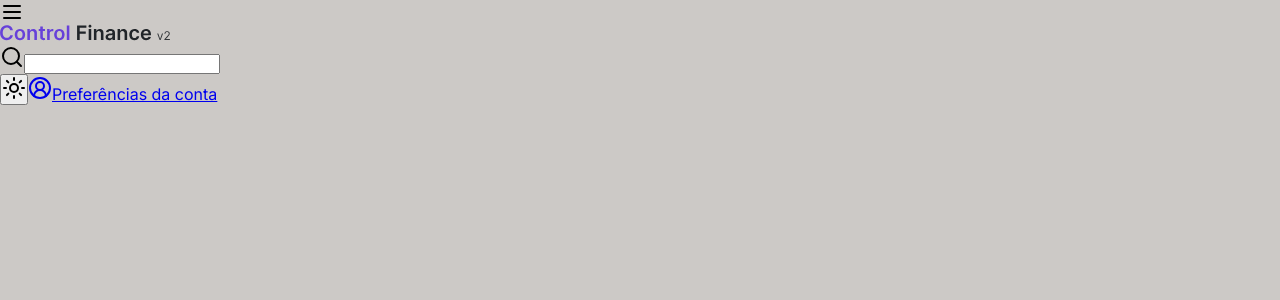
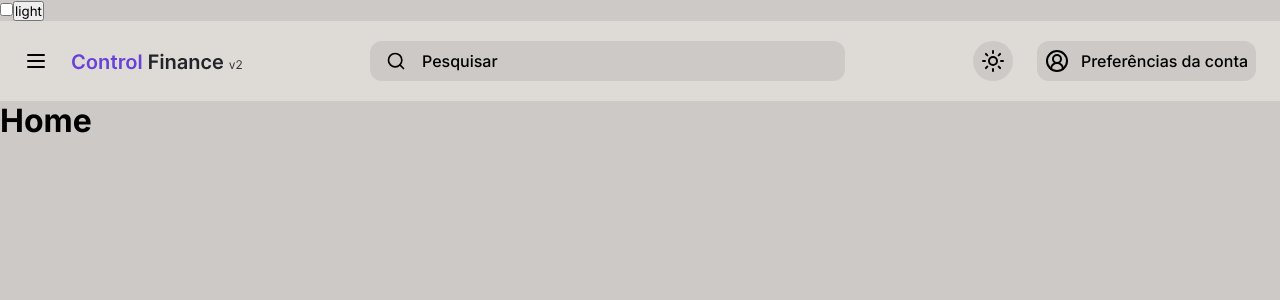
Before and after one commit to ismael-henrique-dev/Control-Finance-v2-Frontend, a React (Vite) app: page / in a window 1280 px wide. Shown: the top 300 px of the page. Built offline with nearby package versions, Linux system fonts and the light colour scheme.

Commit message:
header created

```diff
--- a/src/App.tsx
+++ b/src/App.tsx
@@ -7,8 +7,10 @@ import dark from "./styles/themes/dark"
 import light from "./styles/themes/light"
 import { BrowserRouter } from "react-router-dom"
 import { Home } from "./pages/Home"
+import { Router } from "./Router"
 
 export function App() {
+
   const [theme, setTheme] = useState(() => {
     const storedValueTheme = localStorage.getItem("theme")
 
@@ -29,21 +31,25 @@ export function App() {
     localStorage.setItem("theme", JSON.stringify(theme))
   }, [theme])
 
+  function handleToggleTheme() {
+    toggleTheme()
+  }
 
   return (
     <ThemeProvider theme={theme}>
       <GlobalStyle />
       <BrowserRouter>
-        {/* <div>
+        <div>
           <input
             type="checkbox"
             onChange={toggleTheme}
             checked={themeSelectedCheckbox}
           />
-          <button>{theme.title === "light" ? "light" : "dark"}</button> */}
+          <button onClick={handleToggleTheme}>{theme.title === "light" ? "light" : "dark"}</button>
           {/* <Login /> */}
-          <Home />
-        {/* </div> */}
+          {/* <Home /> */}
+          <Router />
+        </div>
       </BrowserRouter>
     </ThemeProvider>
   )
--- a/src/Router.tsx
+++ b/src/Router.tsx
@@ -1,11 +1,22 @@
-import { Route, Routes } from "react-router-dom";
+import { Route, Routes } from "react-router-dom"
+import { Login } from "./pages/Login"
+import { DefaultLayout } from "./layouts/DefaultLayout"
+import { Home } from "./pages/Home"
 
 export function Router() {
   return (
     <Routes>
-      {/* <Route path={} element={} />
-      <Route path={} element={} />
-      <Route path={} element={} /> */}
+      <Route path="/login" element={<Login />} />
+      {/* <Route path={} element={} /> */}
+
+      <Route path="" element={<DefaultLayout />}>
+        <Route path="/" element={<Home />} />
+        {/* <Route path={} element={} /> */}
+        {/* <Route path={} element={} /> */}
+        {/* <Route path={} element={} /> */}
+        {/* <Route path={} element={} /> */}
+        {/* <Route path={} element={} /> */}
+      </Route>
     </Routes>
   )
 }
--- a/src/components/Header/Drawer/index.tsx
+++ b/src/components/Header/Drawer/index.tsx
@@ -6,8 +6,7 @@ import ListItem from "@mui/material/ListItem"
 import ListItemButton from "@mui/material/ListItemButton"
 import { Menu } from "lucide-react"
 import { useState } from "react"
-
-
+import { ContainerBox } from "./styles"
 
 export function DrawerBasic() {
   const [open, setOpen] = useState(false)
@@ -26,7 +25,7 @@ export function DrawerBasic() {
     }
 
   return (
-    <Box sx={{ display: "flex" }}>
+    <ContainerBox sx={{ display: "flex" }}>
       <Menu onClick={toggleDrawer(true)} />
       <Drawer open={open} onClose={toggleDrawer(false)}>
         <Box
@@ -51,6 +50,6 @@ export function DrawerBasic() {
           </List>
         </Box>
       </Drawer>
-    </Box>
+    </ContainerBox>
   )
 }
--- /dev/null
+++ b/src/components/Header/Drawer/styles.ts
@@ -0,0 +1,9 @@
+import { Box } from "@mui/material";
+import styled from "styled-components";
+
+
+export const ContainerBox = styled(Box)`
+  svg {
+    color: ${(props) => props.theme.colors.text};
+  }
+`
--- a/src/components/Header/index.tsx
+++ b/src/components/Header/index.tsx
@@ -1,17 +1,21 @@
 import { CircleUserRound, Menu, Search, Sun } from "lucide-react"
-import { HeaderContainer } from "./styles"
+import { ActionsContainer, HeaderContainer, InputArea, LeftContainer } from "./styles"
 import logo from "../../assets/logo-white.svg"
 import { NavLink } from "react-router-dom"
 import { DrawerBasic } from "./Drawer"
+
 export function Header() {
   return (
     <HeaderContainer>
+      <LeftContainer>
         <DrawerBasic />
         <img src={logo} />
-      <div>
+      </LeftContainer>
+      <InputArea>
         <Search />
-        <input type="search" />
-      </div>
+        <input type="search" placeholder="Pesquisar"/>
+      </InputArea>
+      <ActionsContainer>
         <button>
           <Sun />
         </button>
@@ -19,6 +23,7 @@ export function Header() {
           <CircleUserRound />
           Preferências da conta
         </NavLink>
+      </ActionsContainer>
     </HeaderContainer>
   )
 }
--- a/src/components/Header/styles.ts
+++ b/src/components/Header/styles.ts
@@ -1,6 +1,103 @@
-import styled from "styled-components";
+import styled from "styled-components"
 
+export const HeaderContainer = styled.header`
+  background-color: ${(props) => props.theme.colors.gray_1};
+  width: 100%;
+  height: 5rem;
+  display: flex;
+  align-items: center;
+  padding: 0 1.5rem;
+  gap: 8rem;
+`
 
-export const HeaderContainer = styled.div`
+export const InputArea = styled.div`
+  border-radius: 12px;
+  background-color: ${(props) => props.theme.colors.gray_2};
+  color: ${(props) => props.theme.colors.text};
+  height: 2.5rem;
+  display: flex;
+  align-items: center;
+  gap: 1rem;
+  padding: 1rem;
+  flex: 1;
 
+  svg {
+    width: 1.25rem;
+    height: 1.25rem;
+  }
+
+  input {
+    background-color: transparent;
+    border: 0;
+    color: ${(props) => props.theme.colors.text};
+    flex: 1;
+    /* height: 1.25rem; */
+    line-height: 0.5;
+    font-size: 1rem;
+  }
+
+  input::placeholder {
+    color: ${(props) => props.theme.colors.text};
+    font-size: 1rem;
+    font-weight: 500;
+  }
 `
+
+export const LeftContainer = styled.div`
+  display: flex;
+  align-items: center;
+  justify-content: center;
+  gap: 1.5rem;
+`
+
+export const ActionsContainer = styled.div`
+  display: flex;
+  align-items: center;
+  gap: 1.5rem;
+
+  button {
+    background-color: ${(props) => props.theme.colors.gray_2};
+    color: ${(props) => props.theme.colors.text};
+    display: flex;
+    align-items: center;
+    justify-content: center;
+    border-radius: 50%;
+    border: 0;
+    width: 2.5rem;
+    height: 2.5rem;
+  }
+
+  a {
+    background-color: ${(props) => props.theme.colors.gray_2};
+    color: ${(props) => props.theme.colors.text};
+    display: flex;
+    align-items: center;
+    justify-content: center;
+    border-radius: 12px;
+    border: 0;
+    height: 2.5rem;
+    gap: 0.75rem;
+    text-decoration: none;
+    padding: 0.75rem 0.5rem;
+    font-weight: 500;
+  }
+
+  button:hover,
+  a:hover {
+    cursor: pointer;
+  }
+`
+
+const BaseStyle = styled.button`
+  background-color: ${(props) => props.theme.colors.gray_2};
+  color: ${(props) => props.theme.colors.text};
+  display: flex;
+  align-items: center;
+`
+
+export const ToggleThemeButton = styled.button`
+  background-color: ${(props) => props.theme.colors.gray_2};
+  color: ${(props) => props.theme.colors.text};
+  display: flex;
+  align-items: center;
+`
--- /dev/null
+++ b/src/layouts/DefaultLayout/index.tsx
@@ -0,0 +1,13 @@
+import { Header } from "../../components/Header";
+import { Outlet } from "react-router-dom";
+
+
+export function DefaultLayout() {
+  return (
+    <div>
+      <Header />
+      <Outlet />
+
+    </div>
+  )
+}
--- a/src/pages/Home/index.tsx
+++ b/src/pages/Home/index.tsx
@@ -3,7 +3,7 @@ import { Header } from "../../components/Header";
 export function Home() {
   return (
     <>
-      <Header />
+      <h1>Home</h1>
     </>
   )
 }
--- a/src/styles/global.ts
+++ b/src/styles/global.ts
@@ -8,8 +8,11 @@ export const GlobalStyle = createGlobalStyle`
     font-family: "Inter", sans-serif;
   }
 
+  :focus {
+    outline: 0;
+  }
+
   body {
     background-color: ${(props) => props.theme.colors.gray_2};
-
   }
 `
```
Also changed, not shown: src/contexts/styledThemeProvider.tsx (added). Lines whose indentation alone changed are shown as unchanged.
